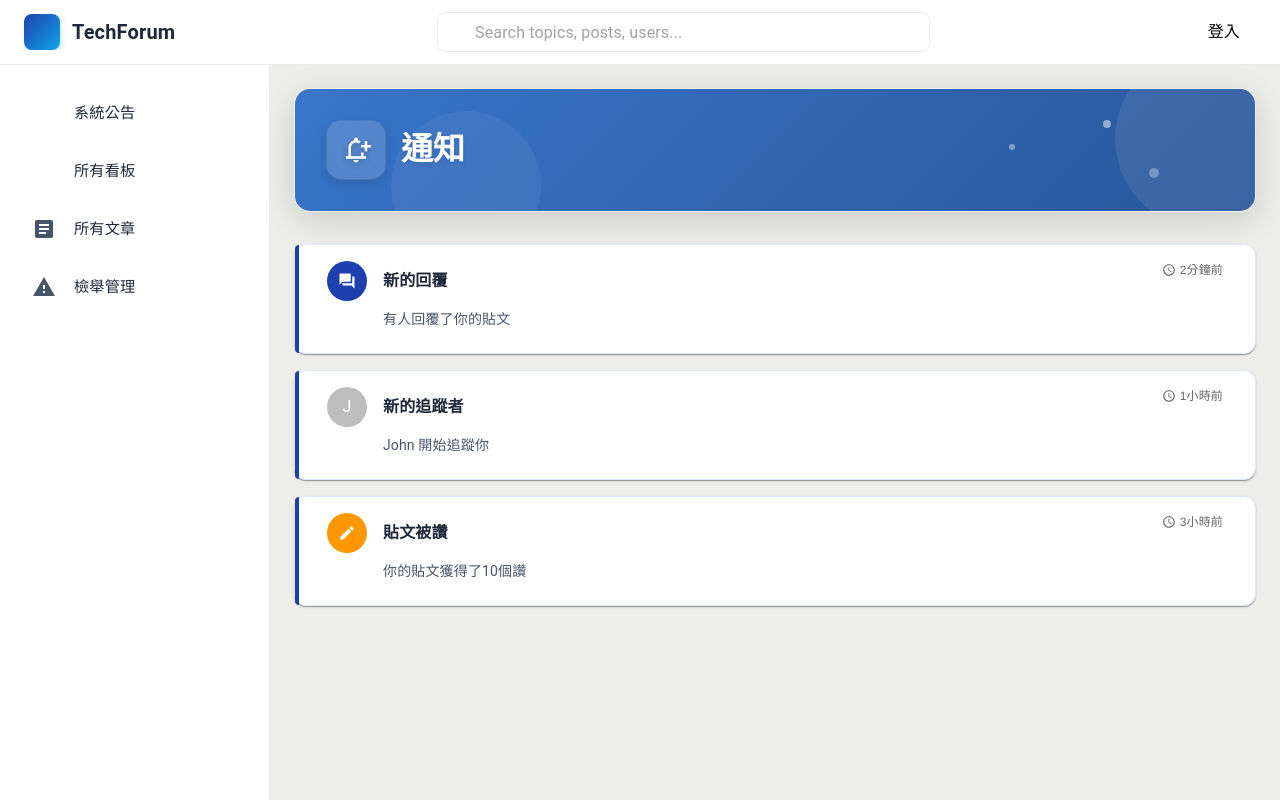
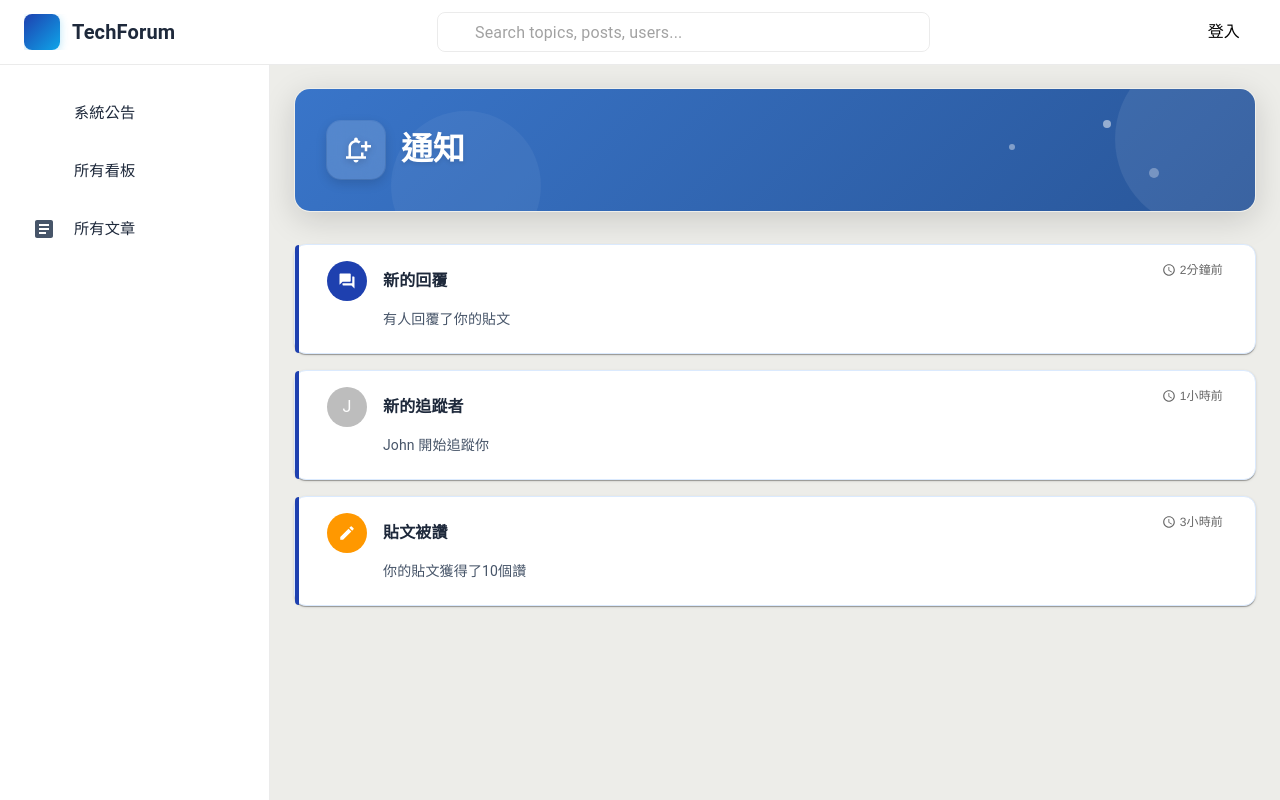
Before and after one commit to leedong1218/forum-website, a Next.js app: page /notify in a window 1280 px wide. Built offline with nearby package versions, Linux system fonts and the light colour scheme; no server answers; some icons are missing.

Commit message:
修改 - 檢舉管理權限

```diff
--- a/components/layout/sidebar/MainNavItems.tsx
+++ b/components/layout/sidebar/MainNavItems.tsx
@@ -15,21 +15,28 @@ interface MainNavItemsProps {
   isMobile: boolean;
   isCompactView: boolean;
   handleDrawerToggle: () => void;
+  isLogin?: boolean;
 }
 
 const MainNavItems: React.FC<MainNavItemsProps> = ({
   title,
   isMobile,
   isCompactView,
-  handleDrawerToggle
+  handleDrawerToggle,
+  isLogin
 }) => {
   // 主要導航項目定義
-  const mainNavItems = [
+  const allNavItems = [
     { text: "系統公告", icon: <DashboardIcon />, link: "/" },
     { text: "所有看板", icon: <ForumIcon />, link: "/forum/all" },
     { text: "所有文章", icon: <Article />, link: "/forum" },
-    { text: "檢舉管理", icon: <Warning />, link: "/reportManagement" },
+    { text: "檢舉管理", icon: <Warning />, link: "/reportManagement", requireLogin: true },
   ];
+
+  // 根據登入狀態過濾導航項目
+  const mainNavItems = allNavItems.filter(item =>
+    !item.requireLogin || isLogin
+  );
 
   return (
     <List disablePadding>
--- a/components/layout/sidebar/index.tsx
+++ b/components/layout/sidebar/index.tsx
@@ -62,6 +62,7 @@ const Sidebar: React.FC<SidebarProps> = ({
         isMobile={isMobile}
         isCompactView={isCompactView}
         handleDrawerToggle={handleDrawerToggle}
+        isLogin={isLogin}
       />
 
       {isLogin && (
```
